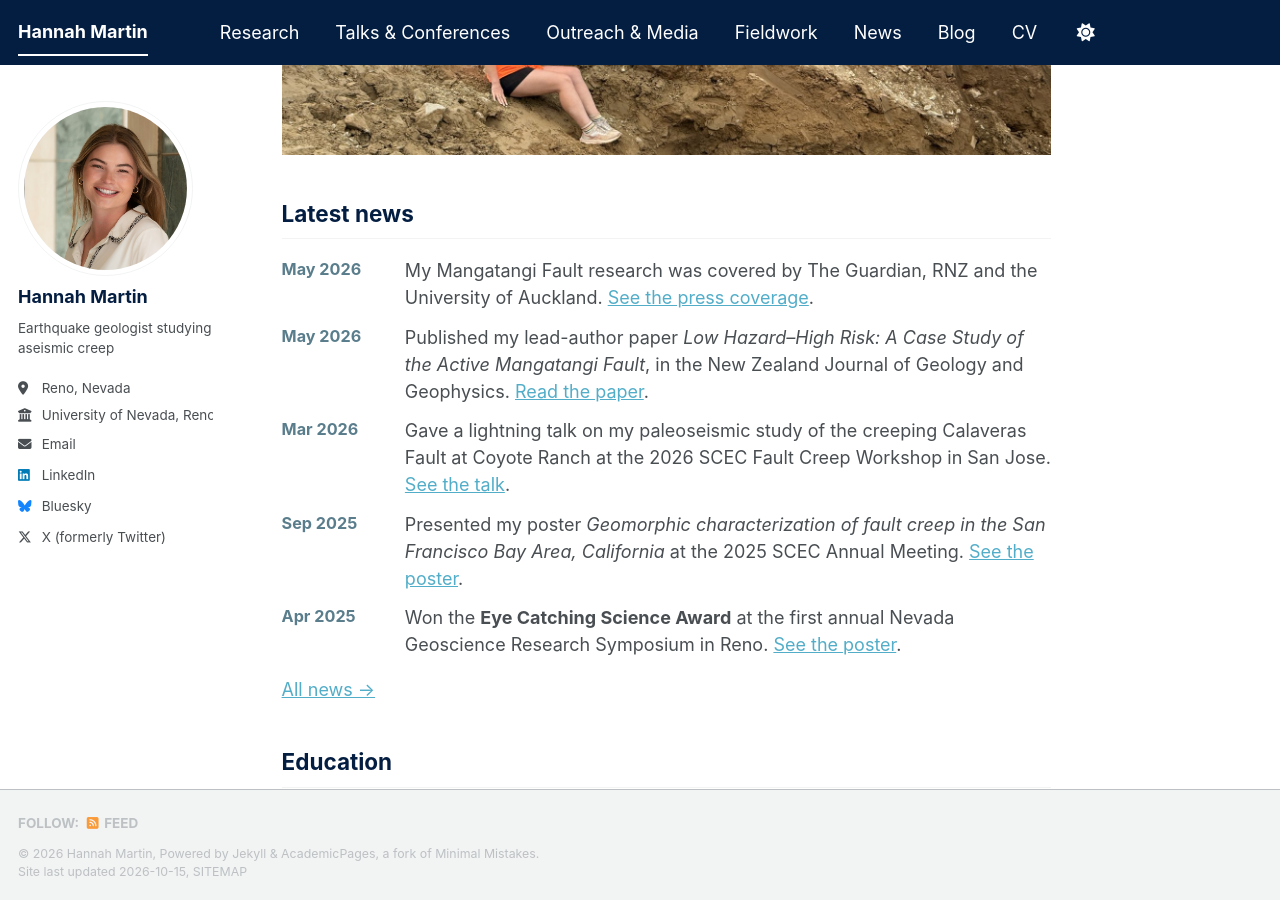
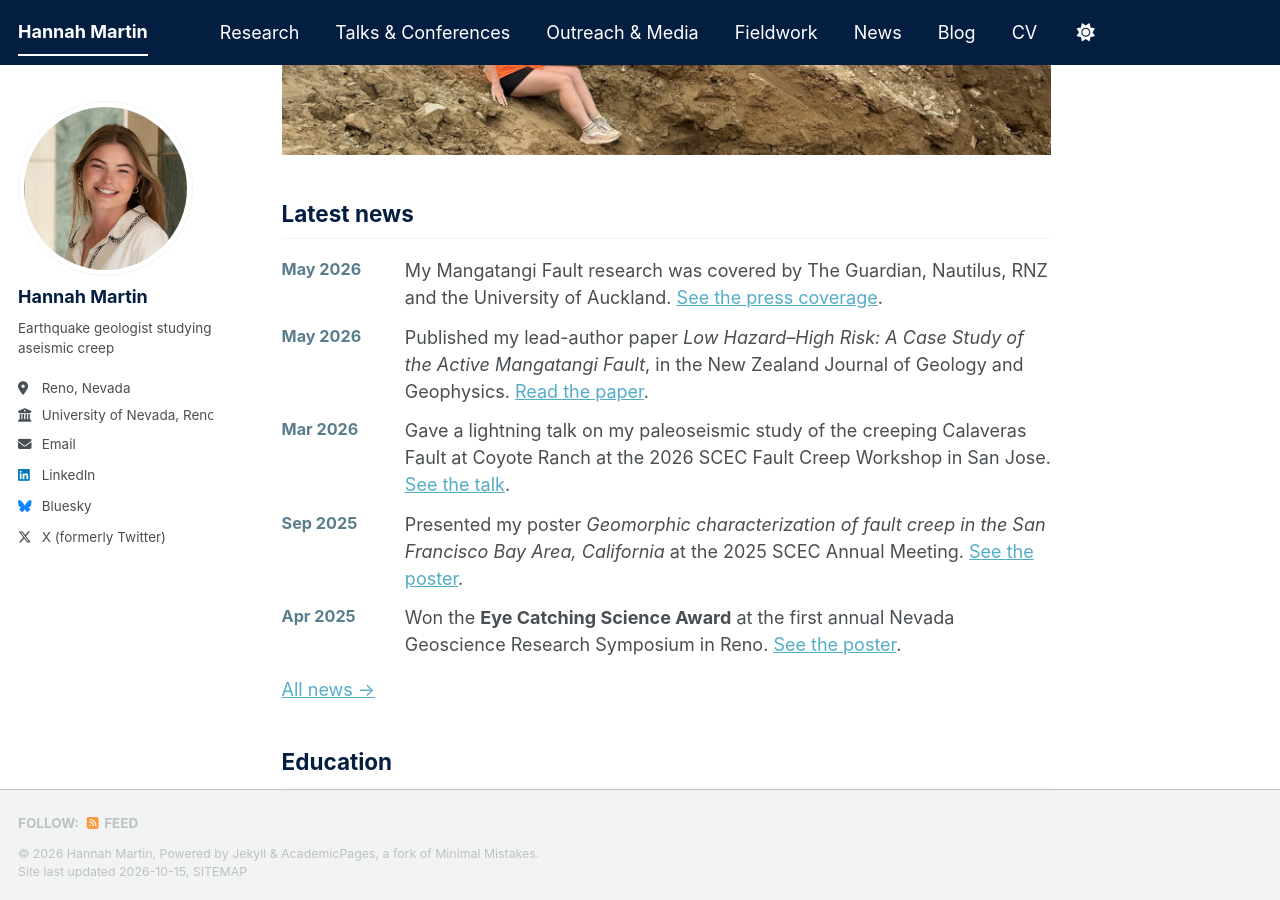
Before and after one commit to HannahMartinGeology/hannahmartingeology.github.io, a Jekyll site: the page built from _pages/about.md, in a window 1280 px wide and 900 px high, scrolled down 642 px. Built offline with Jekyll 4.4.1, drawn with Linux system fonts in a browser that asks for light colours; a style sheet for code colours, icons or effects is not loaded.

Commit message:
Restore Nautilus press article
Co-Authored-By: Claude Opus 5.5 (1M context) <noreply@anthropic.com>
Claude-Session: https://claude.ai/code/session_01DgkcoPr1qNd1CjQ2i3f6tK

```diff
--- a/_data/news.yml
+++ b/_data/news.yml
@@ -3,7 +3,7 @@
 #   when: optional text shown instead of the date, e.g. "2024" if the month is unknown
 #   text: one or two sentences (Markdown links allowed)
 - date: 2026-05-27
-  text: "My Mangatangi Fault research was covered by The Guardian, RNZ and the University of Auckland. [See the press coverage](/outreach/#press)."
+  text: "My Mangatangi Fault research was covered by The Guardian, Nautilus, RNZ and the University of Auckland. [See the press coverage](/outreach/#press)."
 - date: 2026-05-26
   text: "Published my lead-author paper *Low Hazard–High Risk: A Case Study of the Active Mangatangi Fault*, in the New Zealand Journal of Geology and Geophysics. [Read the paper](https://doi.org/10.1002/jgo2.70060)."
 - date: 2026-03-05
--- a/_data/press.yml
+++ b/_data/press.yml
@@ -3,6 +3,10 @@
   outlet: "The Guardian"
   title: "Auckland sits near an active faultline, new research suggests, so what next for New Zealand’s biggest city?"
   url: "https://www.theguardian.com/world/2026/jun/12/auckland-earthquake-mangatangi-fault-new-zealand"
+- date: 2026-06-04
+  outlet: "Nautilus"
+  title: "Newly Discovered Active Fault Line Could Threaten New Zealand's Biggest City"
+  url: "https://nautil.us/newly-discovered-active-fault-line-could-threaten-new-zealands-biggest-city-1281692"
 - date: 2026-05-27
   outlet: "RNZ"
   title: "Magnitude 6.8 earthquake possible on Auckland faultline - study"
```
